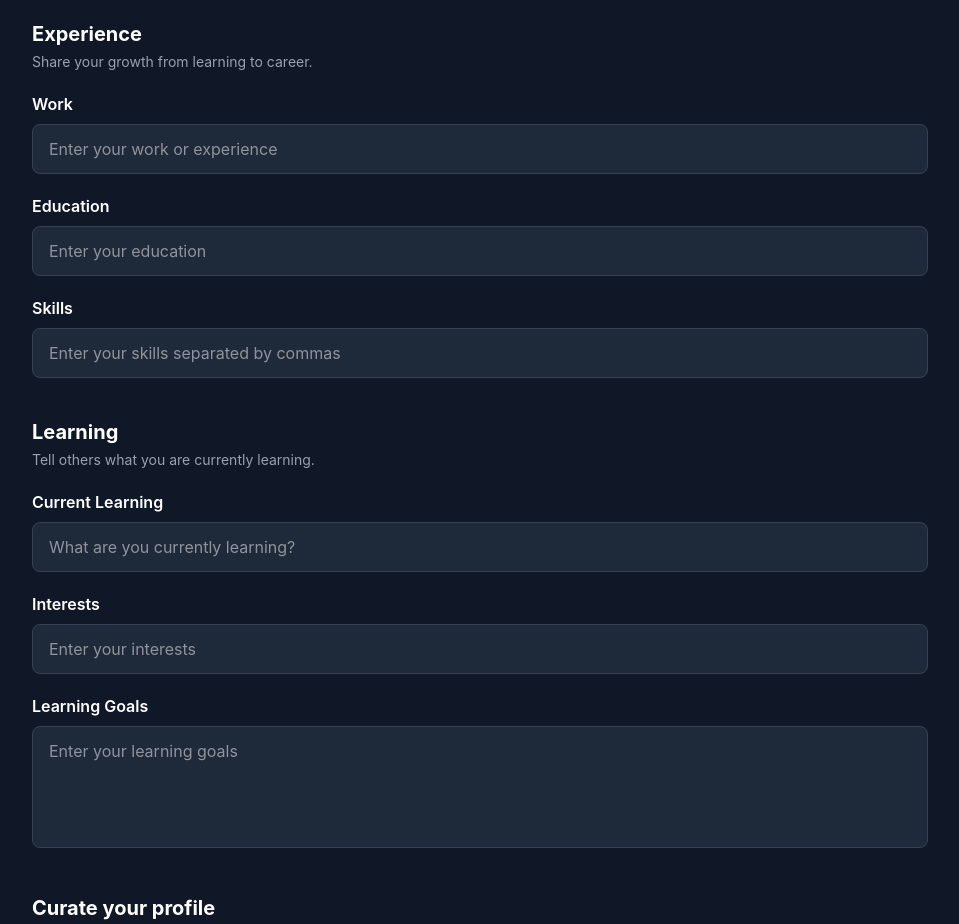
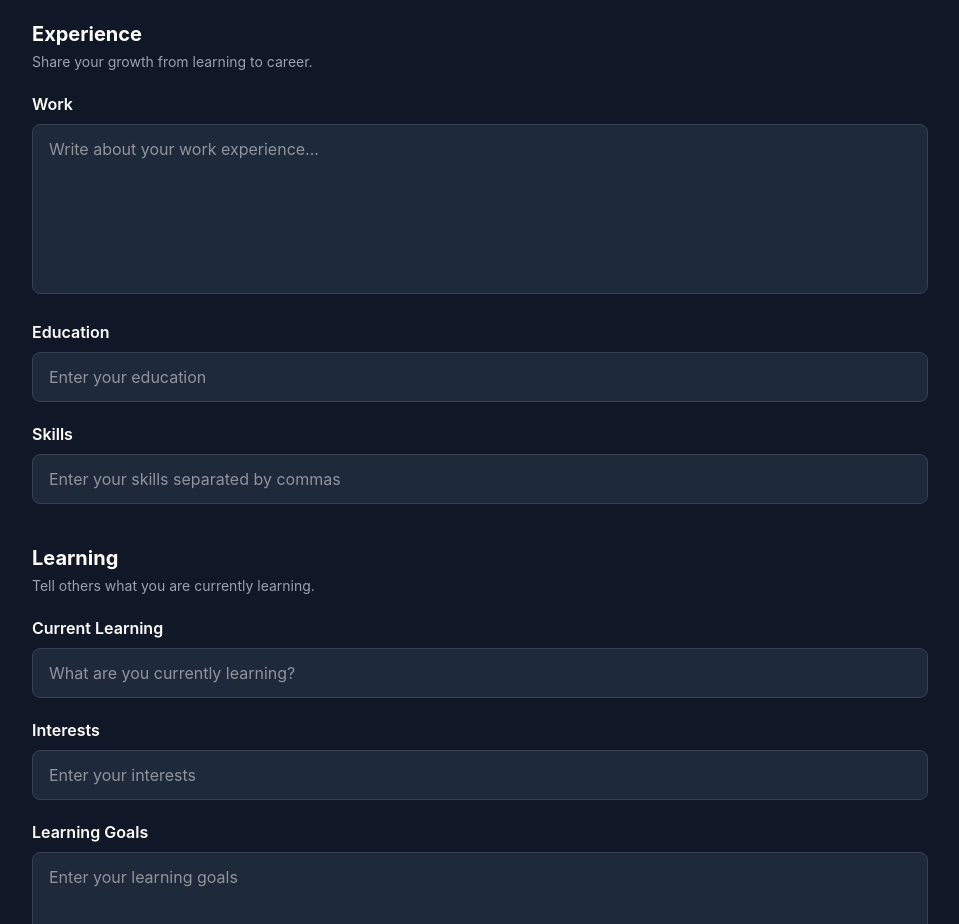
Before and after one commit to utkarsh191/gamified-learning, a React (Vite) app in the folder client/: page /edit-profile in a window 1280 px wide. Shown: the part 1100-2024 px from the top of the page, without its empty margins (160-1119 px from the left). Built offline with nearby package versions, Linux system fonts and the light colour scheme; sample sign-in values are in the browser's storage.

Commit message:
Connect experience education and skills fields with React state

```diff
--- a/client/src/pages/EditProfile.tsx
+++ b/client/src/pages/EditProfile.tsx
@@ -8,6 +8,9 @@ const [linkedinUsername, setLinkedinUsername] = useState("");
 const [leetcodeUsername, setLeetcodeUsername] = useState("");
 const [xUsername, setXUsername] = useState("");
 const [readMe, setReadMe] = useState("");
+const [workExperience, setWorkExperience] = useState("");
+const [education, setEducation] = useState("");
+const [skills, setSkills] = useState("");
 
   return (
     <div className="min-h-screen bg-gray-900 px-4 py-8 text-white md:px-8">
@@ -171,11 +174,13 @@ const [readMe, setReadMe] = useState("");
                 Work
               </label>
 
-              <input
-                type="text"
-                placeholder="Enter your work or experience"
-                className="w-full rounded-lg border border-gray-700 bg-gray-800 px-4 py-3 text-white outline-none transition focus:border-blue-500"
-              />
+             <textarea
+  rows={6}
+  placeholder="Write about your work experience..."
+  value={workExperience}
+  onChange={(e) => setWorkExperience(e.target.value)}
+  className="w-full resize-none rounded-lg border border-gray-700 bg-gray-800 px-4 py-3 text-white outline-none transition focus:border-blue-500"
+/>
             </div>
 
             {/* Education */}
@@ -187,6 +192,8 @@ const [readMe, setReadMe] = useState("");
               <input
                 type="text"
                 placeholder="Enter your education"
+                value={education}
+                onChange={(e) => setEducation(e.target.value)}
                 className="w-full rounded-lg border border-gray-700 bg-gray-800 px-4 py-3 text-white outline-none transition focus:border-blue-500"
               />
             </div>
@@ -200,6 +207,8 @@ const [readMe, setReadMe] = useState("");
               <input
                 type="text"
                 placeholder="Enter your skills separated by commas"
+                value={skills}
+                onChange={(e) => setSkills(e.target.value)}
                 className="w-full rounded-lg border border-gray-700 bg-gray-800 px-4 py-3 text-white outline-none transition focus:border-blue-500"
               />
             </div>
```
